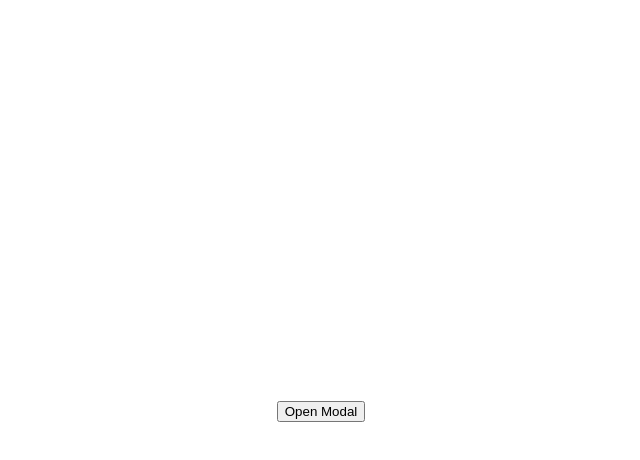
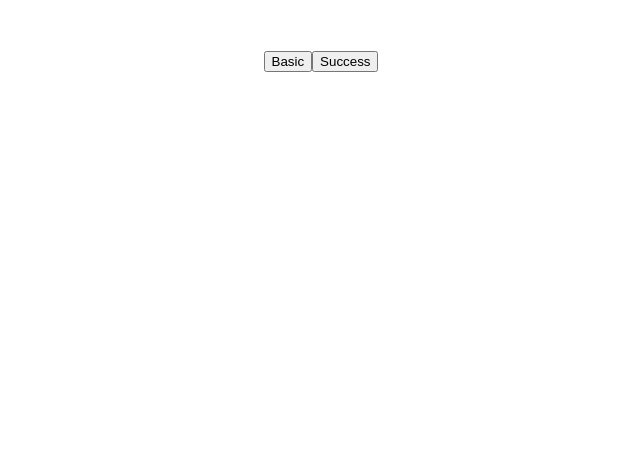
Before and after one commit to Aswassaw/try-free-package-for-react, a React (Create React App) app: page / in a window 1280 px wide. Shown: the top 460 px of the page, without its empty margins (319-959 px from the left). Built offline with nearby package versions, Linux system fonts and the light colour scheme.

Commit message:
Tooltip with react-tooltip

```diff
--- a/package.json
+++ b/package.json
@@ -20,6 +20,7 @@
     "react-scripts": "4.0.1",
     "react-table": "^7.7.0",
     "react-toastify": "^8.1.0",
+    "react-tooltip": "^4.2.21",
     "redux": "^4.0.5",
     "redux-thunk": "^2.3.0",
     "sweetalert2": "^10.15.1",
--- a/src/App.js
+++ b/src/App.js
@@ -1,12 +1,13 @@
 import "./App.css";
 // import Icons from "./components/1. Icons";
 // import Toast from "./components/2. Toast";
-import Modal from "./components/3. Modal";
+// import Modal from "./components/3. Modal";
+import Tooltip from "./components/4. Tooltip";
 
 function App() {
   return (
     <div className='App'>
-      <Modal />
+      <Tooltip />
     </div>
   );
 }
--- /dev/null
+++ b/src/components/4. Tooltip/index.jsx
@@ -0,0 +1,20 @@
+import React from "react";
+import ReactTooltip from "react-tooltip";
+
+const Tooltip = () => {
+  return (
+    <div style={{ margin: "50px" }}>
+      <button data-tip='Basic Tooltip' data-for='basic'>
+        Basic
+      </button>
+      <ReactTooltip place='top' type='dark' effect='float' id='basic' />
+
+      <button data-tip='Success Tooltip' data-for='success'>
+        Success
+      </button>
+      <ReactTooltip place='top' type='success' effect='solid' id='success' />
+    </div>
+  );
+};
+
+export default Tooltip;
```
Also changed, not shown: 2 other files (tests, documents, lock files or other folders).
